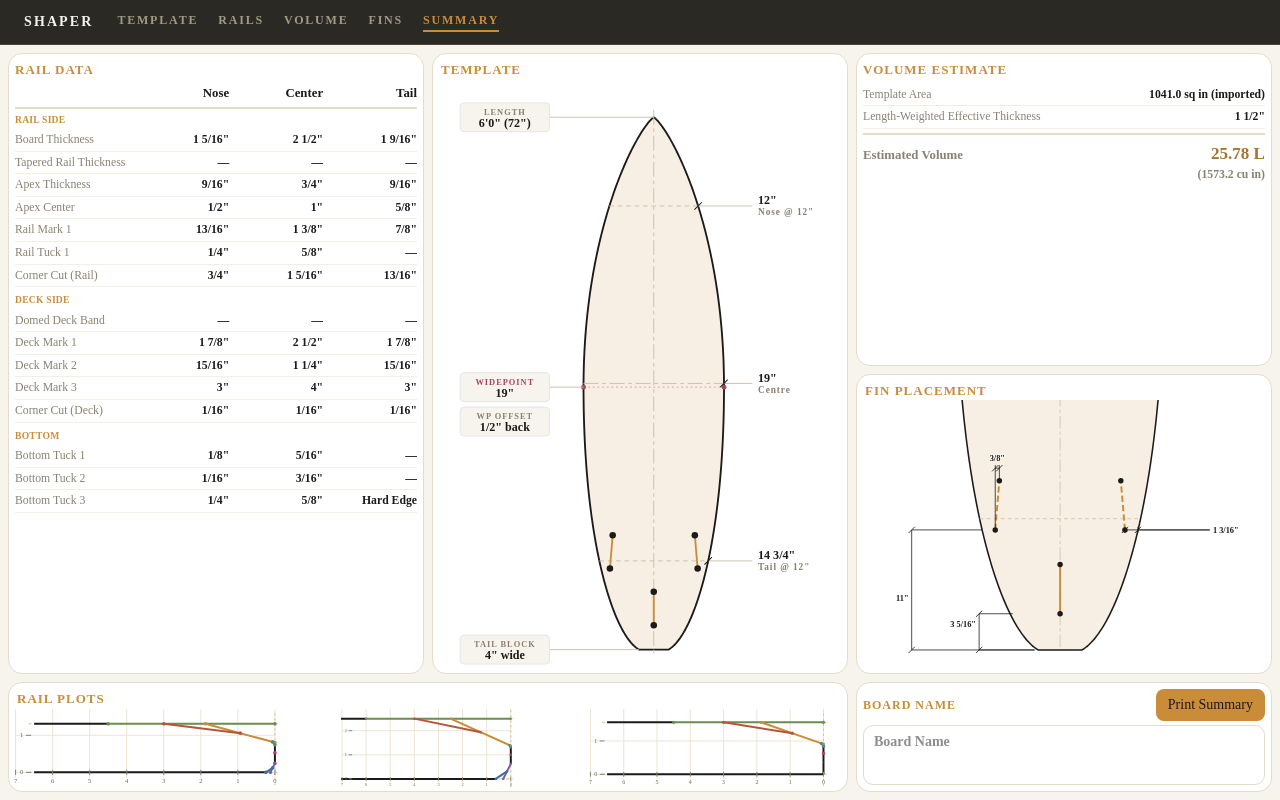
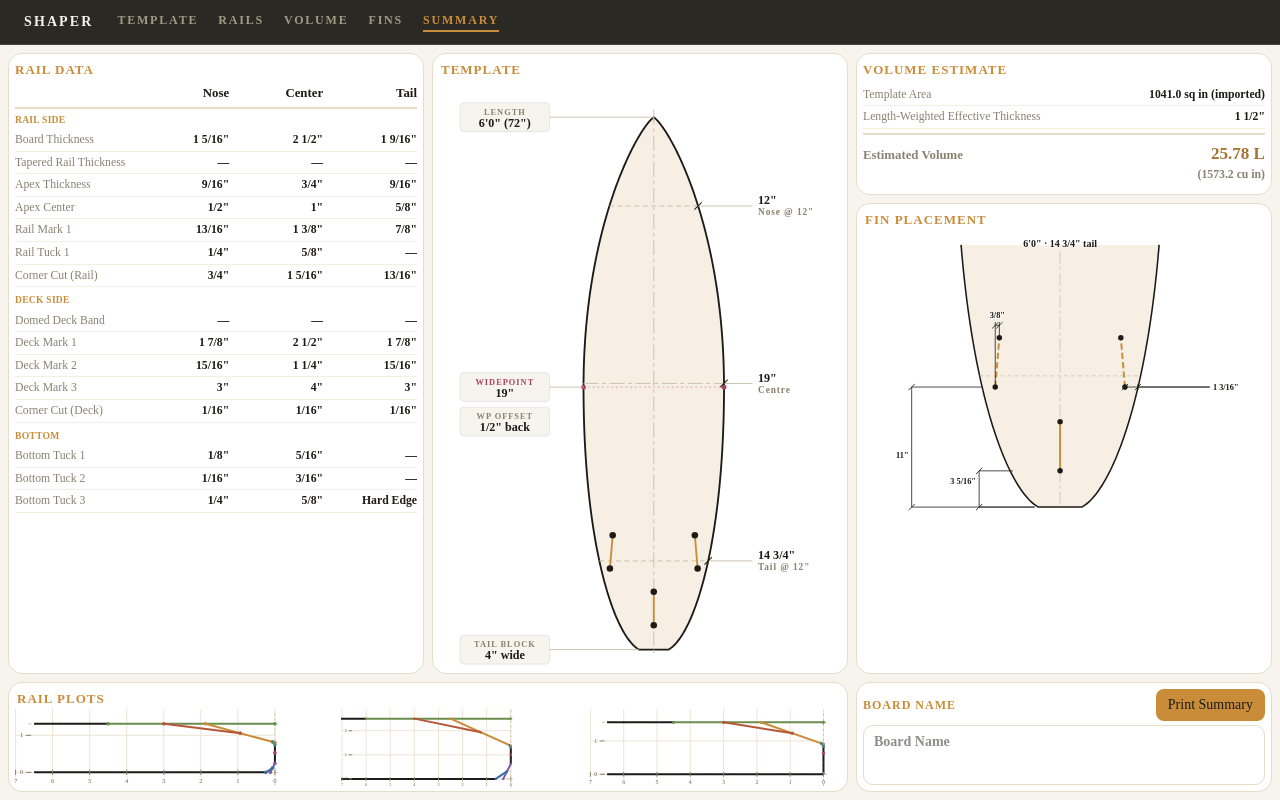
Before and after one commit to cpktoes/shaper, a Next.js app: page /design/summary in a window 1280 px wide. Built offline with nearby package versions, Linux system fonts and the light colour scheme.

Commit message:
fix(summary): stop the fin placement diagram being clipped, give it Volume's spare height (260822-n02)

```diff
--- a/components/fins/fin-viewer.tsx
+++ b/components/fins/fin-viewer.tsx
@@ -36,6 +36,19 @@ const SCALE = 14;
 const ORIGIN_X = 260;
 const TAIL_Y = 320;
 const VIEW_TOP_MARGIN = 0.6;
+
+/**
+ * The drawing frame.
+ *
+ * `VIEW_MIN_Y` is negative because the drawing's own top edge is: `svgTopY` works out at -7.6 for
+ * every board (all four terms above are constants), the tail outline's stroke reaches about -15.7,
+ * and the compact heading sits higher again at roughly -25. A viewBox starting at zero clipped all
+ * three — on the Summary the heading was never visible at all. The value below clears the highest
+ * of them with margin to spare, including room for `--summary-font-label` being restyled for print.
+ */
+const VIEW_MIN_Y = -36;
+const VIEW_WIDTH = 530;
+const VIEW_HEIGHT = 370 - VIEW_MIN_Y;
 /** The halo colour behind callout text, so it reads over the tinted board fill instead of
  * colliding with the line it sits on — the halo stands in for a literal break in the line.
  * Matches the white viewer-card background this diagram always sits on. */
@@ -416,8 +429,16 @@ export function FinViewer({
   return (
     <div className="flex min-h-0 flex-1 flex-col items-center gap-4">
       <div className="relative flex min-h-0 flex-1 w-full justify-center">
-        <div className="relative aspect-[530/370] h-auto max-h-full w-auto max-w-full">
-          <svg width={530} height={370} viewBox="0 0 530 370" className="block h-full w-full">
+        <div
+          className="relative h-auto max-h-full w-auto max-w-full"
+          style={{ aspectRatio: `${VIEW_WIDTH} / ${VIEW_HEIGHT}` }}
+        >
+          <svg
+            width={VIEW_WIDTH}
+            height={VIEW_HEIGHT}
+            viewBox={`0 ${VIEW_MIN_Y} ${VIEW_WIDTH} ${VIEW_HEIGHT}`}
+            className="block h-full w-full"
+          >
             <path d={filled} fill="var(--outline-board-fill)" stroke="none" />
             <path d={open} fill="none" stroke="var(--outline-ink)" strokeWidth={2} />
             {/* Reference lines: the centreline is static (stringer dash); the tail-width-12"
--- a/components/summary/board-summary.tsx
+++ b/components/summary/board-summary.tsx
@@ -159,7 +159,10 @@ export function BoardSummary() {
       </SummaryCard>
 
       <div className="order-4 flex min-h-[360px] flex-col gap-2 min-[900px]:order-none min-[900px]:col-start-3 min-[900px]:row-start-1 min-[900px]:min-h-0">
-        <SummaryCard title="Volume Estimate" className="flex-1 min-h-0">
+        {/* Content-height, not an equal share: Volume is four rows of text, and splitting the
+            column 50/50 left it with dead space while the fin diagram scaled down to fit what was
+            left. Fin Placement takes everything Volume does not need. */}
+        <SummaryCard title="Volume Estimate" className="flex-none">
           <VolumeCalculationCard
             result={volumeResult}
             lengthDisplay={formatFeetInches(effectiveVolume.length)}
```
